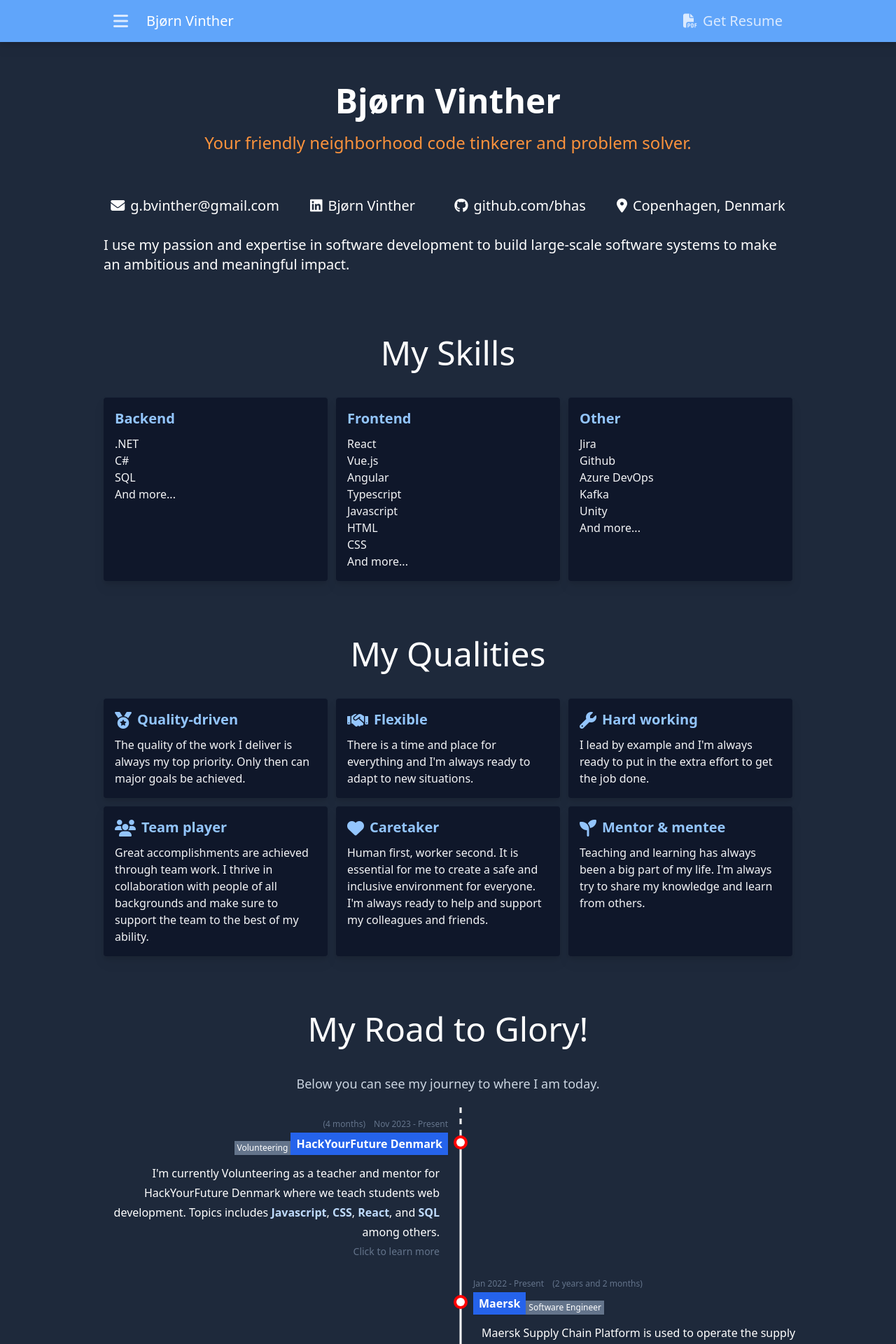
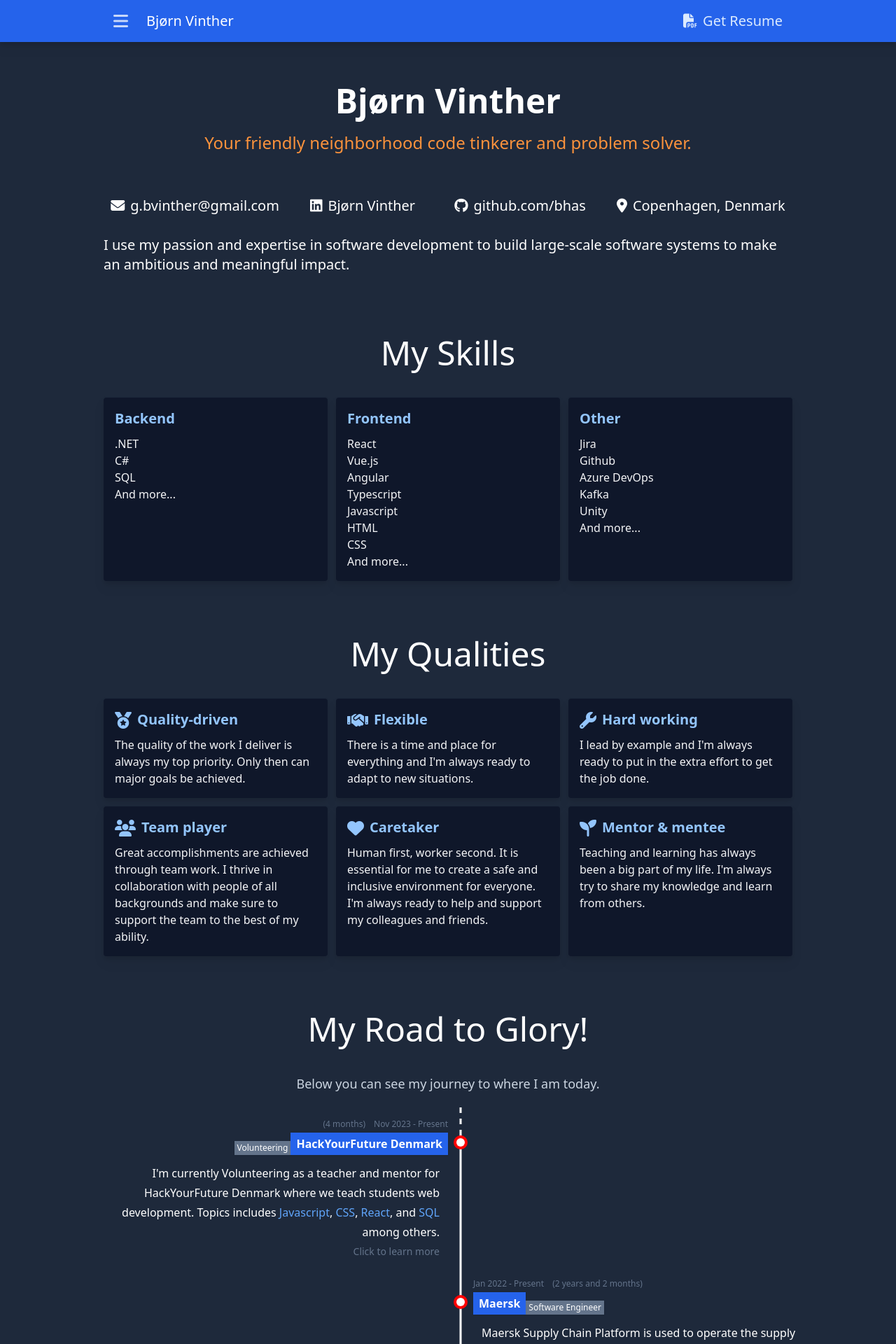
Before and after one commit to bhas/personal, a React (Create React App) app: page / in a window 1280 px wide. Shown: the top 1920 px of the page at 70% size. Built offline with nearby package versions, Linux system fonts and the light colour scheme.

Commit message:
small improvements

```diff
--- a/src/components/TopMenu.js
+++ b/src/components/TopMenu.js
@@ -7,10 +7,10 @@ import IconButton from "./ui/IconButton";
 export default function TopMenu() {
     const { setSideMenuOpen } = useContext(SideMenuContext);
     return (
-        <div className="sticky top-0 flex flex-row bg-red-500 lg:bg-blue-400 justify-center z-20 drop-shadow-lg">
-            <div className="flex-1 flex flex-row items-center px-4 p-2 sm:px-6 text-lg sm:text-xl lg:w-[1024px] lg:flex-initial">
-                <IconButton className="text-2xl mr-4 text-blue-100" icon={"fa fa-bars"} onClick={() => setSideMenuOpen(true)}></IconButton>
-                <span>Bjørn Vinther</span>
+        <div className="sticky top-0 flex flex-row bg-blue-600 justify-center z-20 drop-shadow-lg">
+            <div className="flex-1 flex flex-row items-center px-4 p-2 sm:px-6 text-lg sm:text-xl lg:w-[1024px] lg:flex-initial text-white sm:text-white/75">
+                <IconButton className="text-2xl mr-4" icon={"fa fa-bars"} onClick={() => setSideMenuOpen(true)}></IconButton>
+                <span className="text-white">Bjørn Vinther</span>
                 <div className="flex-1"></div>
                 <IconButton className="text-blue-100" icon={"fa fa-file-pdf"}>Get Resume</IconButton>
             </div>
--- a/src/components/timeline/Timeline.js
+++ b/src/components/timeline/Timeline.js
@@ -144,5 +144,5 @@ function Line() {
 }
 
 function Highlight({ children }) {
-    return <b className="text-blue-200">{children}</b>
+    return <span className="text-blue-400">{children}</span>
 }
--- a/src/pages/Home.js
+++ b/src/pages/Home.js
@@ -135,15 +135,15 @@ export default function Home() {
 
       <Header title="My Journey Ahead!" />
       The future is uncertain, but I'm ready to take on the challenges that come my way. I hope to find the opportunities to further improve the below skills
-      <div className="flex flex-col gap-8 max-w-xl self-center mt-5">
+      <div className="flex flex-col gap-10 max-w-xl self-center mt-10">
         <Subsection title="Cloud computing">
           Cloud computing and cloud architecture is a field I'm eager to learn more about. I want to be able to design and implement large-scale cloud solutions using popular cloud providers such as Azure or AWS.
         </Subsection>
-        <Subsection title="Another backend language">
+        <Subsection title="+1 Backend">
           Currently, most of my backend experience is with C#/.NET, and though I like the language, I would love to learn another modern backend languages such as Golang or Python.
           This would further widen my skillset and make me a more versatile developer.
         </Subsection>
-        <Subsection title="Building large-scale UIs">
+        <Subsection title="Large-scale UIs">
           I have extensive experience with developing large-scale backend systems, but I have yet to learn how to build a large-scale frontend application.
         </Subsection>
         <Subsection title="Leadership">
@@ -158,7 +158,7 @@ export default function Home() {
 function Subsection({title, children}) {
     return (
       <div className="flex flex-col items-center">
-        <h2 className="mb-4 text-3xl text-slate-300">{title}</h2>
+        <h2 className="mb-2 text-3xl text-center text-slate-300">{title}</h2>
         <div className="text-center text-slate-400">{children}</div>
       </div>
     )
```
